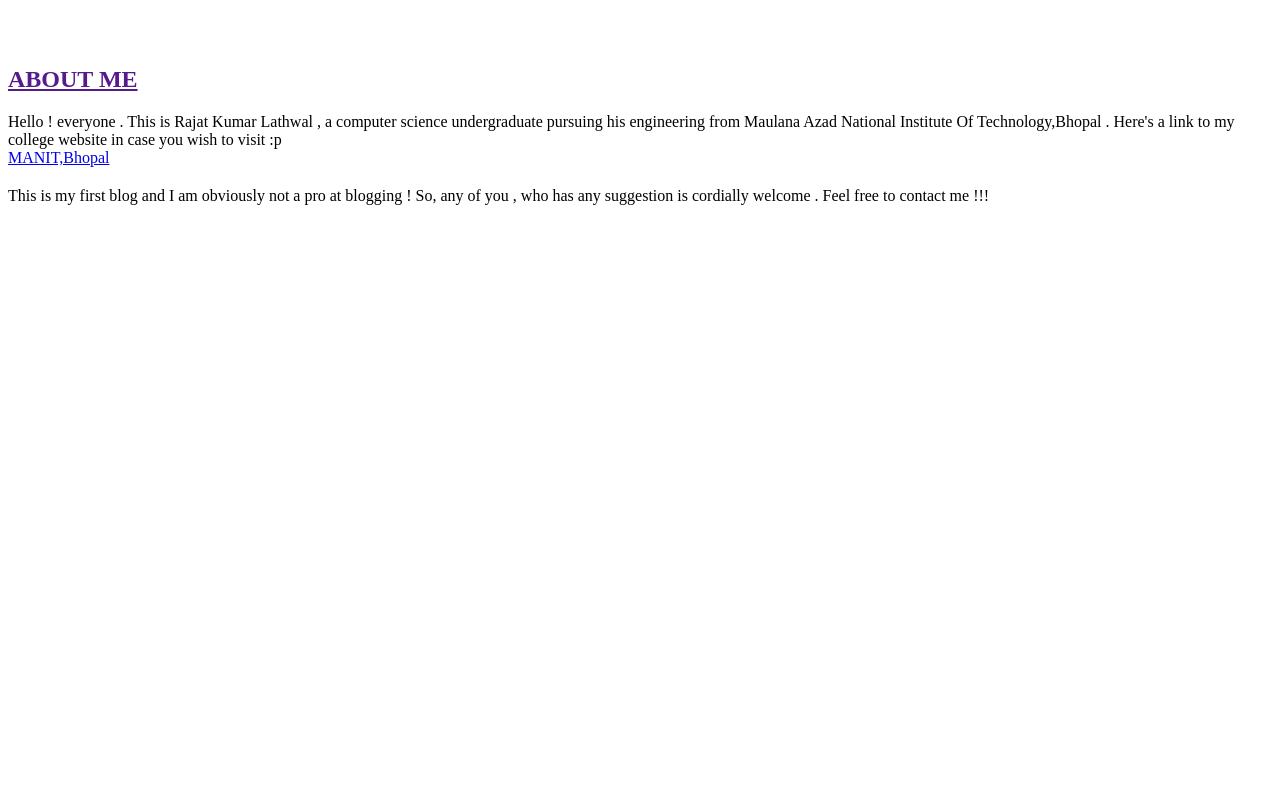
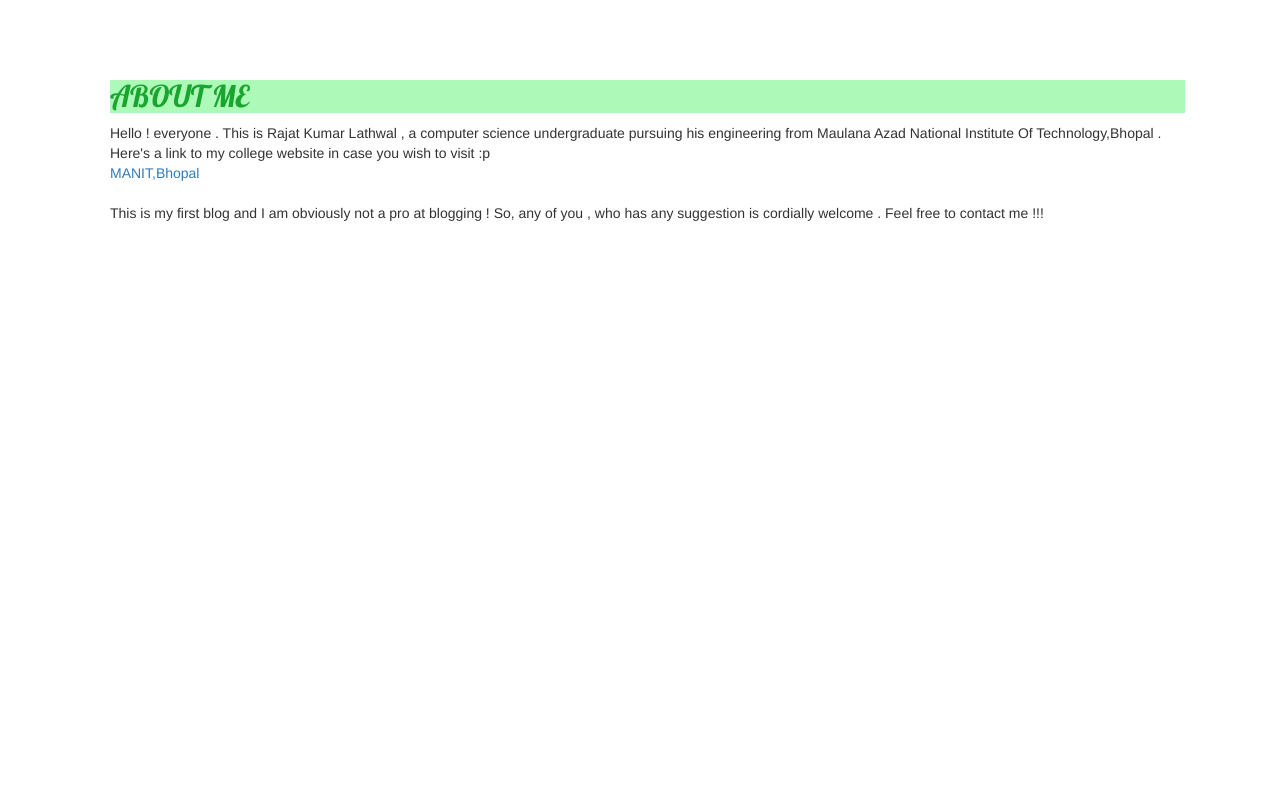
Before and after one commit to rajatlathwal/django-blog, a Django app: page / in a window 1280 px wide. Run offline with Django 3.2, Linux system fonts and the light colour scheme; data that the repository does not hold is empty; some libraries are stand-ins or nearby versions.

Commit message:
Made the blog better by using html & css.

```diff
--- /dev/null
+++ b/blog/static/css/blog.css
@@ -0,0 +1,42 @@
+h1 a{
+ color:#20e83f;
+ font-weight:bold;
+}
+
+body{
+ padding-left:15px;
+}
+
+.intro{
+ padding-left:95px;
+ padding-right:95px;
+}
+
+.intro h2{
+ background-color:#acf9b8;
+ color:#1aa52f;
+font-family:'Lobster';
+}
+
+h2 a{
+ color:#1aa52f;
+ font-family:'Lobster';
+}
+
+.post h2{
+ background-color:#acf9b8;
+}
+
+.post h2 a{
+ color:#1aa52f;
+ font-family:'Lobster';
+}
+
+.post{
+ margin-bottom: 70px;
+
+}
+
+.date{
+ color: #828282;
+}
--- /dev/null
+++ b/blog/templates/blog/base.html
@@ -0,0 +1,35 @@
+{% load staticfiles %}
+<html>
+    <head>
+        <title>Rajat's blog</title>
+	<link rel="stylesheet" href="//maxcdn.bootstrapcdn.com/bootstrap/3.2.0/css/bootstrap.min.css">
+	<link rel="stylesheet" href="//maxcdn.bootstrapcdn.com/bootstrap/3.2.0/css/bootstrap-	theme.min.css">
+	<link href="//fonts.googleapis.com/css?family=Lobster&subset=latin,latin-ext" rel="stylesheet" type="text/css">
+	<link rel="stylesheet" href="{% static 'css/blog.css' %}">
+    </head>
+    <body>
+    <div>
+            <h1><a href="/"><marquee>Welcome to my blog !!!</marquee></a></h1>
+        </div>
+
+        <div class="intro">
+
+            <h2>ABOUT ME</h2>
+            <p> Hello ! everyone . This is Rajat Kumar Lathwal , a computer science undergraduate  pursuing his engineering from Maulana Azad National Institute Of Technology,Bhopal . Here's a link to my college website in case you wish to visit :p</br><a href="http://www.manit.ac.in/">MANIT,Bhopal</a>
+         </p>
+
+
+            <h2><a href=""></a></h2>
+            <p>This is my first blog and I am obviously not a pro at blogging ! So, any of you , who has any suggestion is cordially welcome . Feel free to contact me !!! </p>
+        </div></br></br>
+	<div>
+    <div class="content container">
+        <div class="row">
+            <div class="col-md-8">
+            {% block content %}
+            {% endblock %}
+            </div>
+        </div>
+    </div>
+</body>
+</html>
--- a/blog/templates/blog/post_list.html
+++ b/blog/templates/blog/post_list.html
@@ -1,32 +1,10 @@
-<html>
-    <head>
-        <title>Rajat's blog</title>
-    </head>
-    <body>
-        <div>
-            <h1><a href="/"><marquee>Welcome to my blog !!!</marquee></a></h1>
-        </div>
-
-        <div>
-
-            <h2><a href="">ABOUT ME</a></h2>
-            <p> Hello ! everyone . This is Rajat Kumar Lathwal , a computer science undergraduate  pursuing his engineering from Maulana Azad National Institute Of Technology,Bhopal . Here's a link to my college website in case you wish to visit :p</br><a href="http://www.manit.ac.in/">MANIT,Bhopal</a>
-         </p>
-        </div>
-
-        <div>
-
-            <h2><a href=""></a></h2>
-            <p>This is my first blog and I am obviously not a pro at blogging ! So, any of you , who has any suggestion is cordially welcome . Feel free to contact me !!! </p>
-        </div>
-	<div>
-		{% for post in posts %}
-		   <div>
-			</br><p>published: {{ post.published_date }}</p>
-			<h3><a href="">{{ post.title }}</a></h3>
-			<p>{{ post.text|linebreaksbr }}</p>
-		   </div>
-		{% endfor %}
-	</div>
-    </body>
-</html>
+{% extends 'blog/base.html' %}
+{% block content %}
+{% for post in posts %}
+		 <div class="post">
+			</br><div class="date"><p>published: {{ post.published_date }}</p></div>
+			<h2><a href="">{{ post.title }}</a></h2>
+			<p class="text">{{ post.text|linebreaksbr }}</p>
+		 </div>
+{% endfor %}
+{% endblock %}
```
